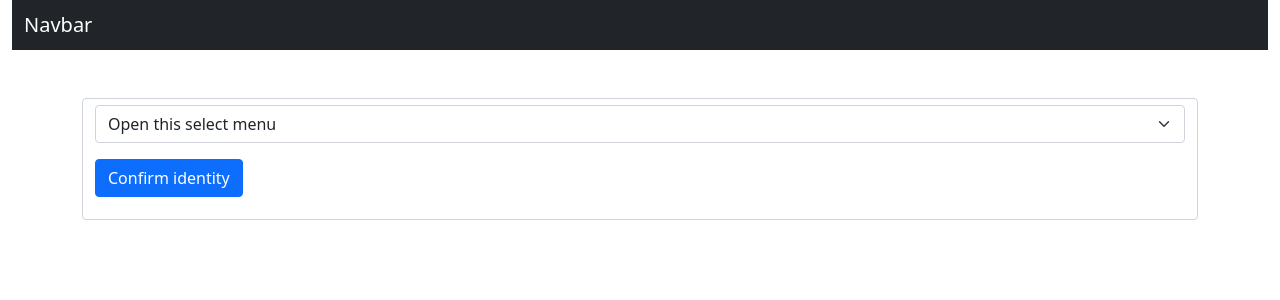
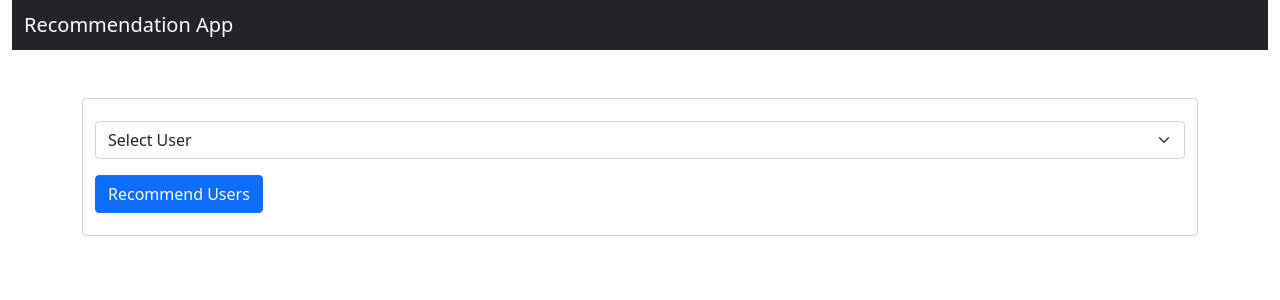
Before and after one commit to ronak007mistry/Django-Recommendation-app, a Django app: page / in a window 1280 px wide. Shown: the top 300 px of the page. Run offline with Django 3.2, Linux system fonts and the light colour scheme; data comes from the database, SQL or seed files in the repository.

Commit message:
Few changes

```diff
--- a/recommendation_app/templates/recommendation_app/index.html
+++ b/recommendation_app/templates/recommendation_app/index.html
@@ -20,21 +20,22 @@
       <!-- Content here -->
       <nav class="navbar navbar-dark bg-dark">
         <div class="container-fluid">
-          <span class="navbar-brand mb-0 h1">Navbar</span>
+          <span class="navbar-brand mb-0 h1">Recommendation App</span>
         </div>
       </nav>
       <div class="container">
         <form class=" mt-5 form-control">
 
-          <select class="form-select" aria-label="Default select example">
-            <option selected>Open this select menu</option>
-            <option value="1">One</option>
-            <option value="2">Two</option>
-            <option value="3">Three</option>
+          <select name="username" class="mt-3 form-select" aria-label="Default select example">
+            <option selected>Select User</option>
+            {% for i in users %}
+              <option  value="{{i.id}}">{{i.name}}</option>
+            {% endfor %}
+
           </select>
           <div class="col-auto mt-3">
             <button type="submit" class="btn btn-primary mb-3">
-              Confirm identity
+              Recommend Users
             </button>
           </div>
         </form>
--- a/recommendation_app/views.py
+++ b/recommendation_app/views.py
@@ -1,7 +1,13 @@
 from django.shortcuts import render
+from .models import UserLocation, UserPreference, Users
 
 # Create your views here.
 
 
 def index(request):
-    return render(request, 'recommendation_app/index.html')
+    users = Users.objects.all()
+
+    # username = request.GET['username']
+    # print(username)
+    context = {"users": users}
+    return render(request, 'recommendation_app/index.html', context=context)
```
